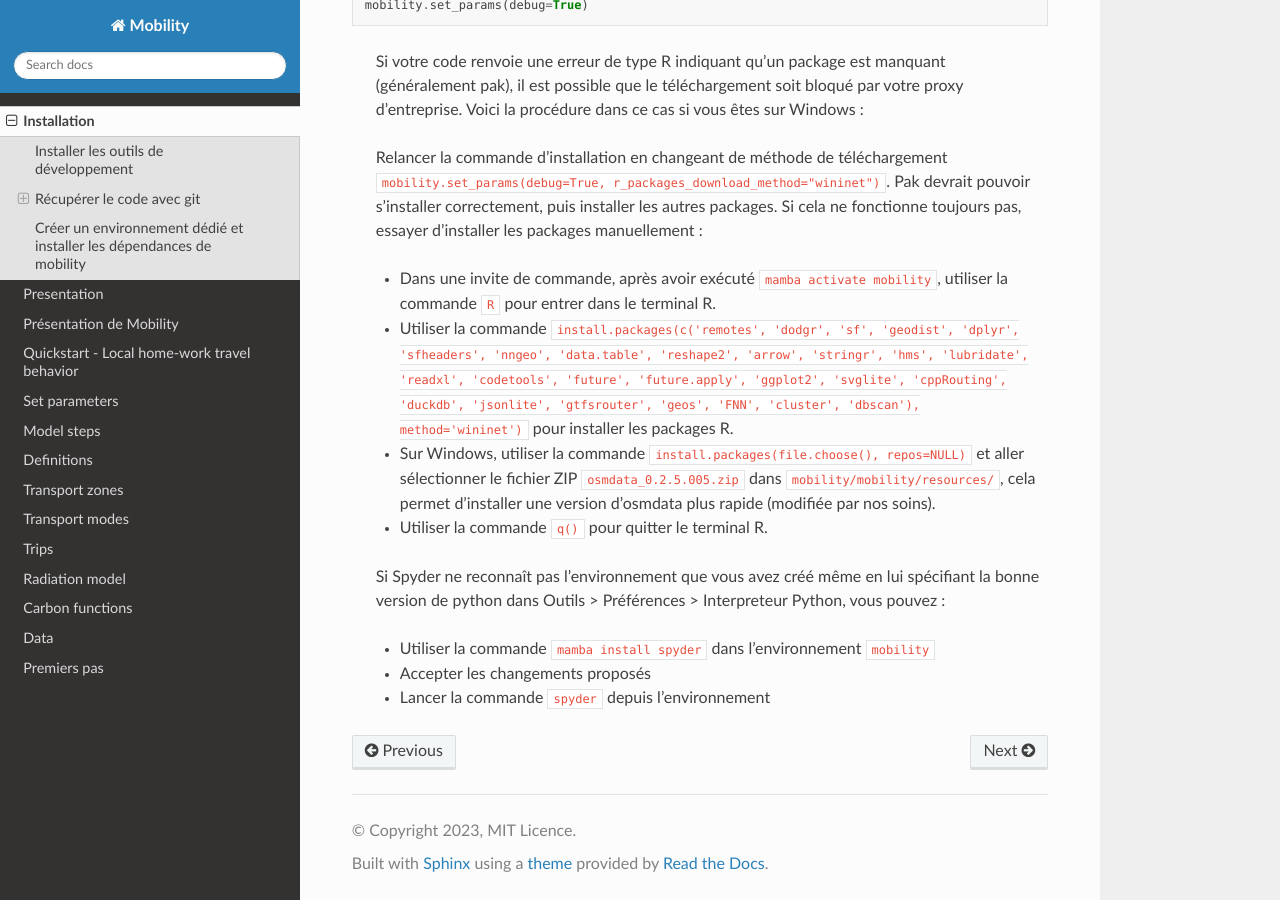
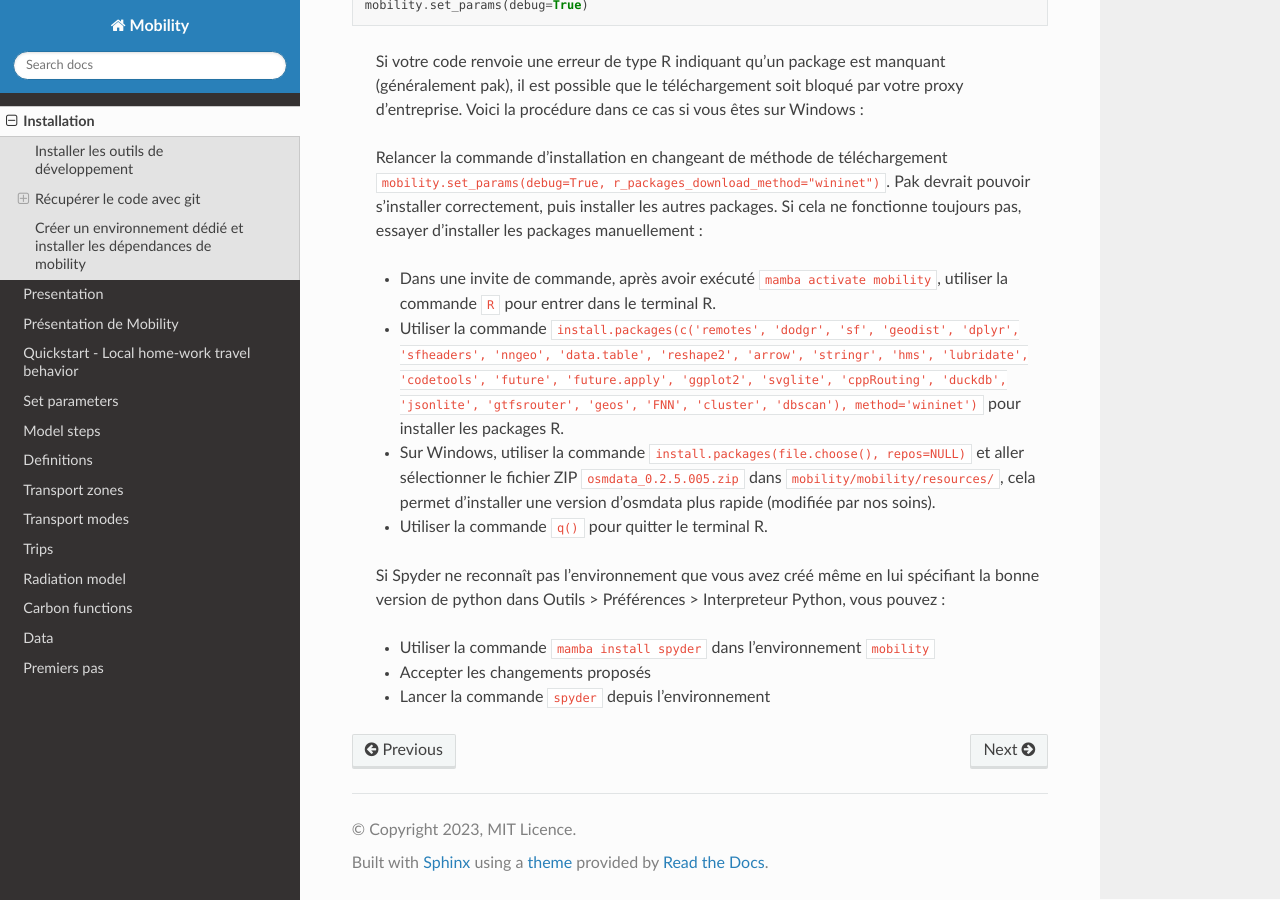
Before and after one commit to mobility-team/mobility, a Sphinx documentation site: the page built from docs/source/installation.md, in a window 1280 px wide and 900 px high, scrolled down 1299 px. Built offline with Sphinx 7.4.7 and the Read the Docs theme 3.1.0, drawn with Linux system fonts in a browser that asks for light colours.

Commit message:
remove readxl mentions in the doc

```diff
--- a/docs/source/installation.md
+++ b/docs/source/installation.md
@@ -34,7 +34,7 @@ mobility.set_params(debug=True)
 > Relancer la commande d'installation en changeant de méthode de téléchargement `mobility.set_params(debug=True, r_packages_download_method="wininet")`. Pak devrait pouvoir s'installer correctement, puis installer les autres packages.
 > Si cela ne fonctionne toujours pas, essayer d'installer les packages manuellement :
 > * Dans une invite de commande, après avoir exécuté `mamba activate mobility`, utiliser la commande `R` pour entrer dans le terminal R.
-> * Utiliser la commande `install.packages(c('remotes', 'dodgr', 'sf', 'geodist', 'dplyr', 'sfheaders', 'nngeo', 'data.table', 'reshape2', 'arrow', 'stringr', 'hms', 'lubridate', 'readxl', 'codetools', 'future', 'future.apply', 'ggplot2', 'svglite', 'cppRouting', 'duckdb', 'jsonlite', 'gtfsrouter', 'geos', 'FNN', 'cluster', 'dbscan'), method='wininet')` pour installer les packages R.
+> * Utiliser la commande `install.packages(c('remotes', 'dodgr', 'sf', 'geodist', 'dplyr', 'sfheaders', 'nngeo', 'data.table', 'reshape2', 'arrow', 'stringr', 'hms', 'lubridate', 'codetools', 'future', 'future.apply', 'ggplot2', 'svglite', 'cppRouting', 'duckdb', 'jsonlite', 'gtfsrouter', 'geos', 'FNN', 'cluster', 'dbscan'), method='wininet')` pour installer les packages R.
 > * Sur Windows, utiliser la commande `install.packages(file.choose(), repos=NULL)` et aller sélectionner le fichier ZIP `osmdata_0.2.5.005.zip` dans `mobility/mobility/resources/`, cela permet d'installer une version d'osmdata plus rapide (modifiée par nos soins).
 > * Utiliser la commande `q()` pour quitter le terminal R.
 
```
